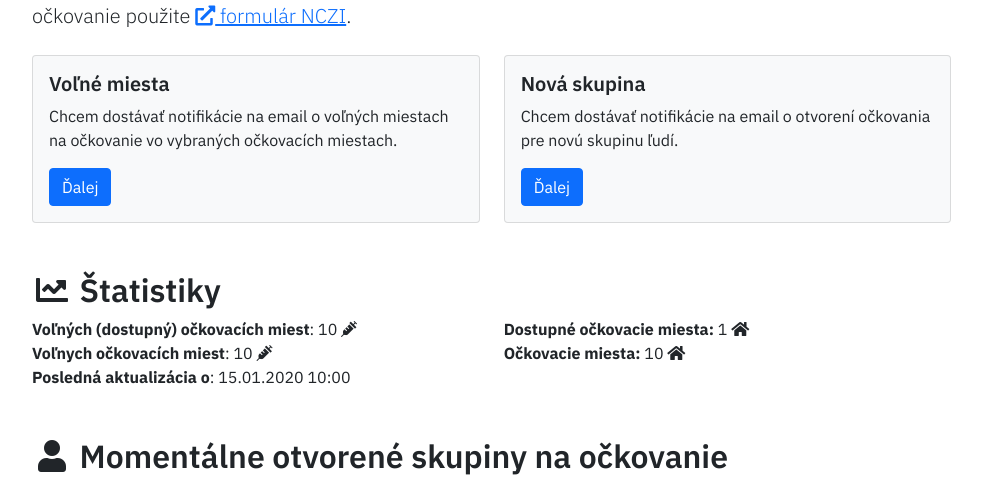
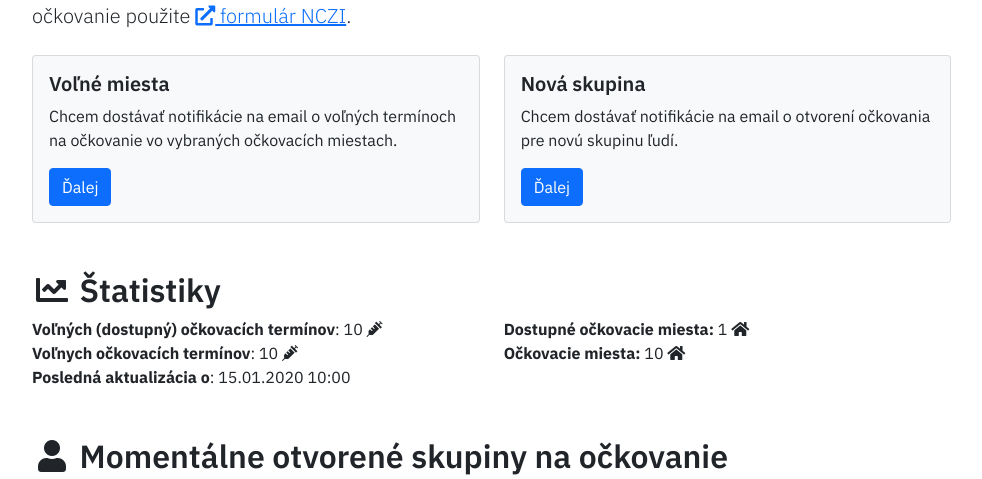
Before and after one commit to slovensko-help/vaccination-notify, a Flask app: page / in a window 1280 px wide. Shown: the part 294-773 px from the top of the page, without its empty margins (54-1036 px from the left). Run offline with Flask 2, Linux system fonts and the light colour scheme; tables that the repository leaves empty hold one stand-in row (values such as "Sample post"); parts of the project's set-up code (start-up, migrations or seed data) failed here and were passed over; some libraries are stand-ins or nearby versions.

Commit message:
Rename "miesta" to "terminy" to discern the two.

```diff
--- a/vacnotify/templates/email/notification_spot.html.jinja2
+++ b/vacnotify/templates/email/notification_spot.html.jinja2
@@ -3,7 +3,7 @@
 
 <p>
     Vo <a href="https://www.old.korona.gov.sk/covid-19-vaccination-form.php" target="_blank">formulári na registráciu na
-    očkovanie</a> pribudli nové voľné miesta na očkovanie v nasledujúcich mestách a počtoch:
+    očkovanie</a> pribudli nové voľné termíny na očkovanie v nasledujúcich mestách a počtoch:
 </p>
 <ul>
     {% for city, free in cities_free.items() %}
--- a/vacnotify/templates/index.html.jinja2
+++ b/vacnotify/templates/index.html.jinja2
@@ -19,7 +19,7 @@
                 <div class="card-body">
                     <h5 class="card-title">Voľné miesta</h5>
                     <!--<h6 class="card-subtitle mb-2 text-muted">Card subtitle</h6> -->
-                    <p class="card-text">Chcem dostávať notifikácie na email o voľných miestach na očkovanie vo
+                    <p class="card-text">Chcem dostávať notifikácie na email o voľných termínoch na očkovanie vo
                         vybraných očkovacích miestach.</p>
                     <a href="{{ url_for('main.spot_subscribe') }}" class="btn btn-primary">Ďalej</a>
                 </div>
@@ -43,8 +43,8 @@
                 <h2><i class="fas fa-chart-line fa-fw"></i> Štatistiky</h2>
             </div>
             <div class="col-sm-5">
-                <b>Voľných (dostupný) očkovacích miest</b>: {{ current_stats.total_free_online_spots }} <i class="fas fa-syringe"></i><br/>
-                <b>Voľnych očkovacích miest</b>: {{ current_stats.total_free_spots }} <i class="fas fa-syringe"></i><br/>
+                <b>Voľných (dostupný) očkovacích termínov</b>: {{ current_stats.total_free_online_spots }} <i class="fas fa-syringe"></i><br/>
+                <b>Voľnych očkovacích termínov</b>: {{ current_stats.total_free_spots }} <i class="fas fa-syringe"></i><br/>
                 <b>Posledná aktualizácia o</b>: {{ current_stats.datetime.strftime("%d.%m.%Y %H:%M") }}
             </div>
             <div class="col-sm-5">
--- a/vacnotify/templates/subscribe_spot.jinja2
+++ b/vacnotify/templates/subscribe_spot.jinja2
@@ -5,7 +5,7 @@
         <div class="col-sm-10">
             <h1>Notifikácie o voľných miestach</h1>
             <p class="lead">
-                Chcem dostávať notifikácie na email o voľných miestach na očkovanie vo vybraných očkovacích miestach.
+                Chcem dostávať notifikácie na email o voľných termínoch na očkovanie vo vybraných očkovacích miestach.
             </p>
         </div>
     </div>
```
